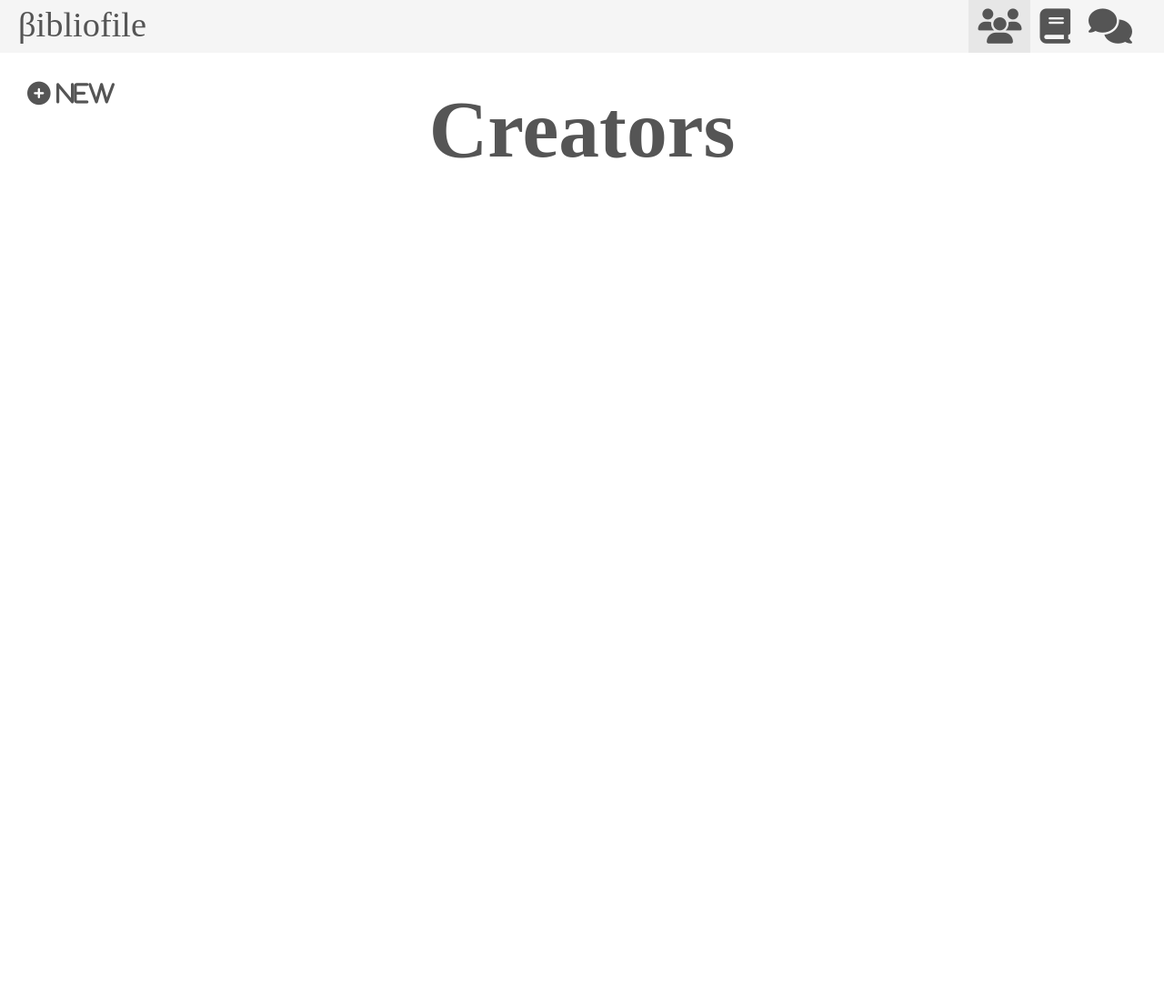
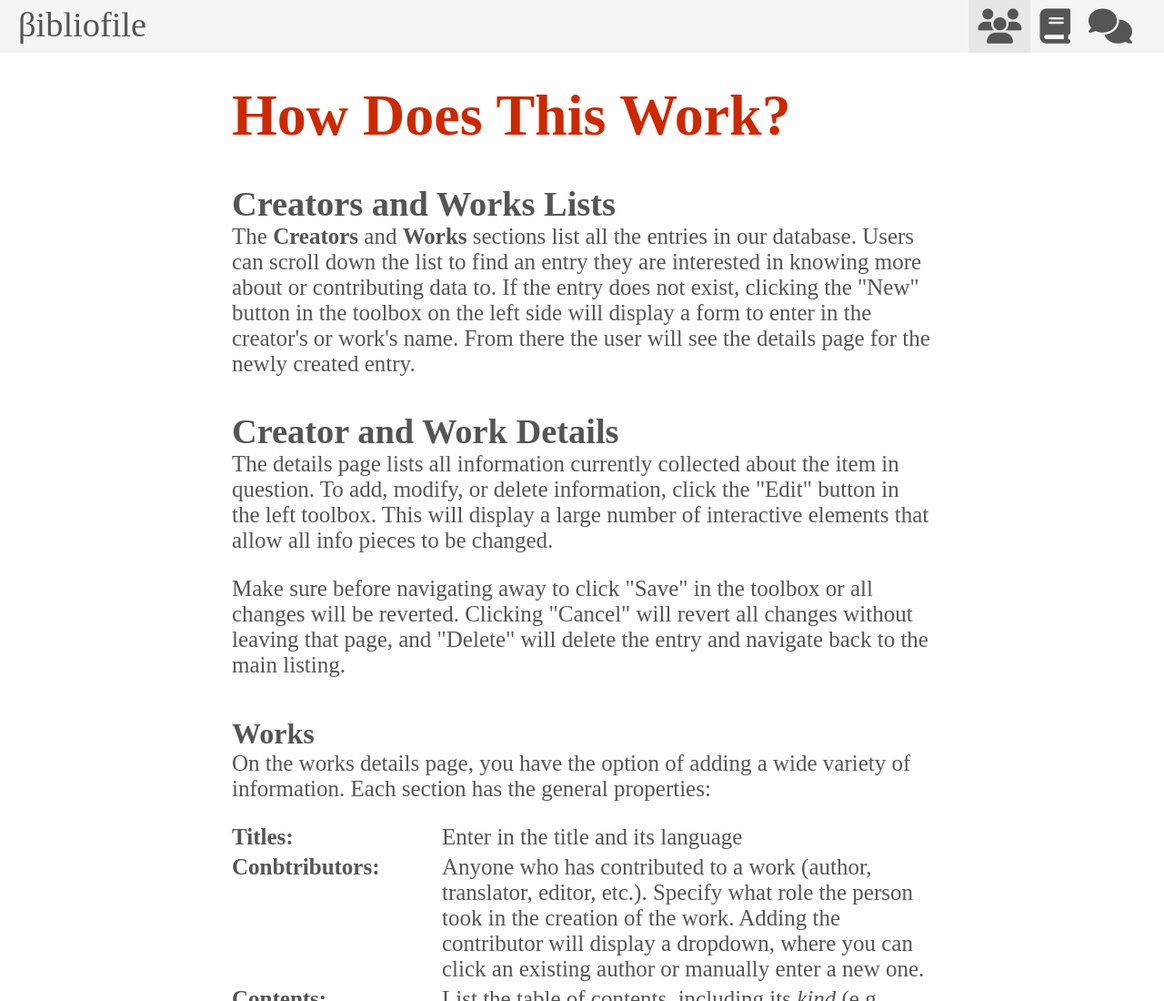
Before and after one commit to ryandabler/Bibliofile, a website: page public/explore.html in a window 1280 px wide. Shown: the top 1100 px of the page at 91% size. Before the commit the page ends 800 px from the top, so only its background shows below. Drawn offline with nearby package versions, Linux system fonts and the light colour scheme; no server answers.

Commit message:
implement help section

```diff
--- a/public/app.js
+++ b/public/app.js
@@ -36,6 +36,7 @@ function createListItem(main, addl=null, data_id=null, id=null, clickable=true,
 function updateItemsSection(data, htmlIdToAppendTo, dataType) {
   // Set banner text
   const bannerText = dataType.charAt(0).toUpperCase() + dataType.slice(1, dataType.length);
+  let newDisplay = "items";
   $("#banner-items").text(bannerText);
 
   // Hide new item form
@@ -48,6 +49,9 @@ function updateItemsSection(data, htmlIdToAppendTo, dataType) {
     $("#convo-form").removeClass("hidden");
     $("#items > .results-list").empty();
     $("#form-new").addClass("hidden");
+  } else if (dataType === "help") {
+    newDisplay = "help";
+    $("#items").addClass("hidden");
   } else {
     $("#items .toolbox").removeClass("hidden");
     $("#items input").val("");
@@ -59,7 +63,7 @@ function updateItemsSection(data, htmlIdToAppendTo, dataType) {
   $("#nav-header").find(`[data-segment=${dataType}]`).addClass("activated").blur();
 
   // Switch to "items" section
-  switchDisplay("items");
+  switchDisplay(newDisplay);
 
   // Render list if data is supplied
   data ? renderListOfItemsToDOM(data, htmlIdToAppendTo) : null;
@@ -892,6 +896,9 @@ function loadSegment(event) {
                            .catch(err => console.log("error"));
   } else if (dataSeg === "conversation") {
     updateItemsSection(null, null, "conversation");
+  } else if (dataSeg === "help") {
+    // switchDisplay("help");
+    updateItemsSection(null, null, "help");
   }
 }
 
@@ -981,8 +988,9 @@ function initApp() {
   Object.seal(APP_STATE);
 
   addEventListeners();
-  getListOfItems("creators").then(processGETListData("creators"))
-                            .catch(err => console.log(err));
+  // loadSegment("help");
+  // getListOfItems("creators").then(processGETListData("creators"))
+  //                           .catch(err => console.log(err));
 }
 
 $(initApp);
--- a/public/explore.html
+++ b/public/explore.html
@@ -26,7 +26,7 @@
     </nav>
 
     <main class="explore-main" role="main" aria-live="assertive">
-      <section id="items">
+      <section id="items" class="hidden">
         <div class="toolbox">
           <i id="new-element" class="fa fa-plus-circle clickable" tabindex="0"> New</i>
           <i id="cancel-new-element" class="fa fa-times clickable hidden" tabindex="0"> Cancel</i>
@@ -143,6 +143,68 @@
         <ul id="item-links-work-list" class="results-list">
         </ul>
       </section>
+
+      <section id="help">
+        <h2 class="banner banner-item">How Does This Work?</h2>
+        <h3>Creators and Works Lists</h3>
+        <p>
+          The <b>Creators</b> and <b>Works</b> sections list all the entries in our database.
+          Users can scroll down the list to find an entry they are interested in knowing more
+          about or contributing data to. If the entry does not exist, clicking the "New" button
+          in the toolbox on the left side will display a form to enter in the creator's or work's
+          name. From there the user will see the details page for the newly created entry.
+        </p>
+
+        <h3>Creator and Work Details</h3>
+        <p>
+          The details page lists all information currently collected about the item in question.
+          To add, modify, or delete information, click the "Edit" button in the left toolbox. This
+          will display a large number of interactive elements that allow all info pieces to be
+          changed.
+        </p>
+
+        <p>
+          Make sure before navigating away to click "Save" in the toolbox or all changes will
+          be reverted. Clicking "Cancel" will revert all changes without leaving that page, and
+          "Delete" will delete the entry and navigate back to the main listing.
+        </p>
+
+        <h4>Works</h4>
+        <p>
+          On the works details page, you have the option of adding a wide variety of
+          information. Each section has the general properties:
+        </p>
+        <dl>
+          <dt>Titles</dt><dd>Enter in the title and its language</dd>
+          <dt>Conbtributors</dt><dd>Anyone who has contributed to a work (author, translator, editor,
+            etc.). Specify what role the person took in the creation of the work. Adding the contributor
+            will display a dropdown, where you can click an existing author or manually enter a new one.
+            </dd>
+          <dt>Contents</dt><dd>List the table of contents, including its <i>kind</i> (e.g.,
+            essay, chapter), <i>number</i>, and <i>name</i></dd>
+          <dt>References</dt><dd>If the work references in some way another work, list the <i>kind</i>
+            of reference (e.g., main in-text reference, footnote, artistic adaptation) and the title.
+            If you choose the title from a drop down, a link will be created to that work; if you
+            don't choose from the dropdown, you will create the work you listed behind the scenes.</dd>
+          <dt>Identifiers</dt><dd>Add any kind of number that is used to catalog a work (ISBNs, DOIs,
+            Opus number, etc.)</dd>
+          <dt>Links</dt><dd>Any website that has information or a way to view the work should be
+            added</dd>
+        </dl>
+
+        <h3>Conversation</h3>
+        <p>
+          Generate a reading list by choosing a work from the dropdown that appears as you begin
+          typing. Because of how the data is looked up on the server, it is important to select
+          an item from the dropdown window.
+        </p>
+        <p>
+          A list of works that are tied together through their references field will be displayed.
+          If the list is shorter than expected, that is because not enough works have been linked
+          together. You can help expand the list by adding new works or fleshing out the references
+          sections for works that already exist.
+        </p>
+      </section>
     </main>
 
     <script src="https://code.jquery.com/jquery-3.2.1.min.js" type="text/javascript"></script>
--- a/public/main.css
+++ b/public/main.css
@@ -434,6 +434,47 @@ form .toolbox .fa::before, .toolbox .fa::before {
   display: block;
 }
 
+#help h2 {
+  color: #CC2900;
+}
+
+#help h3, h4 {
+  margin-bottom: 0;
+}
+
+#help h3 {
+  font-size: 3vw;
+}
+
+#help h4 {
+  font-size: 2.5vw;
+}
+
+#help p {
+  margin-top: 0;
+}
+dl {
+  overflow:hidden;
+}
+dt, dd {
+  float: left;
+}
+
+dt {
+  font-weight: 700;
+  width: 30%
+}
+
+dt:after {
+  content: ":";
+}
+
+dd {
+  margin-left: 0;
+  margin-bottom: 5px;
+  width: 70%;
+}
+
 .error {
   margin-top: 18vw;
   padding-top: 50px;
```
